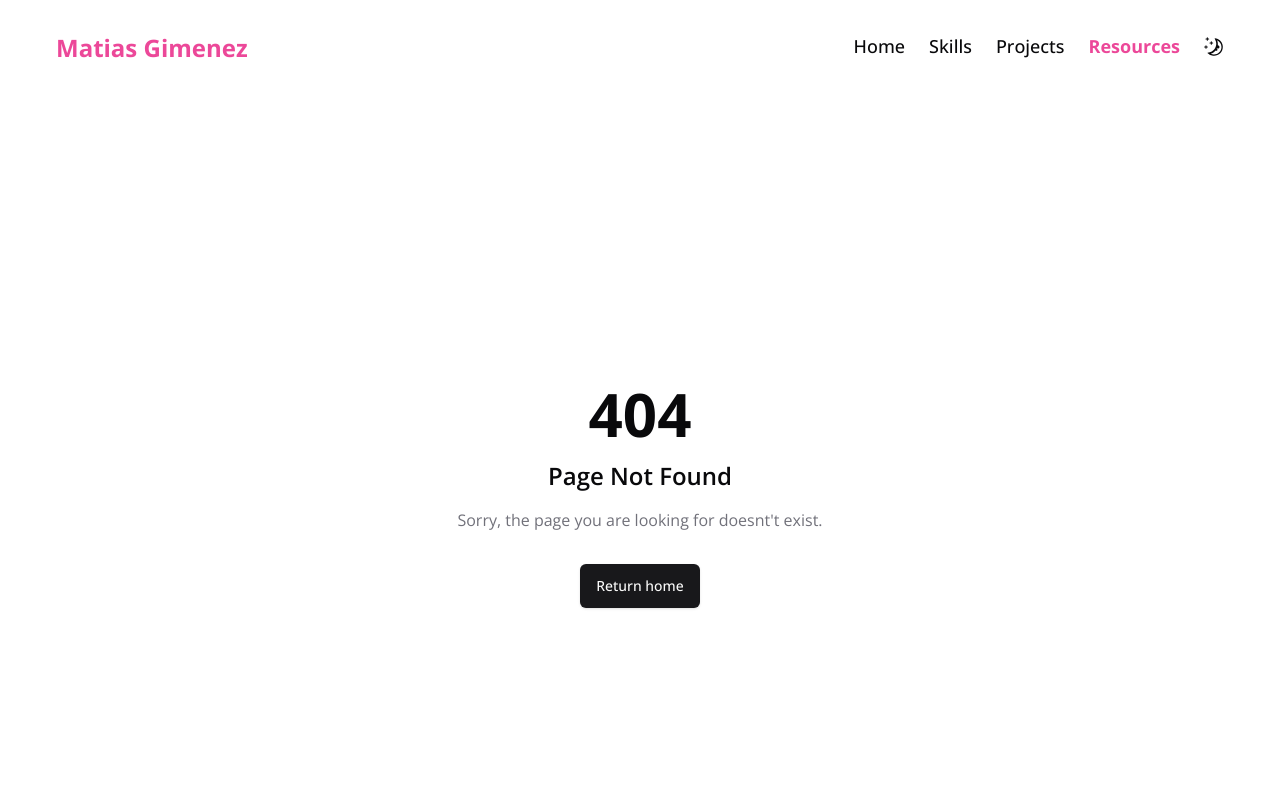
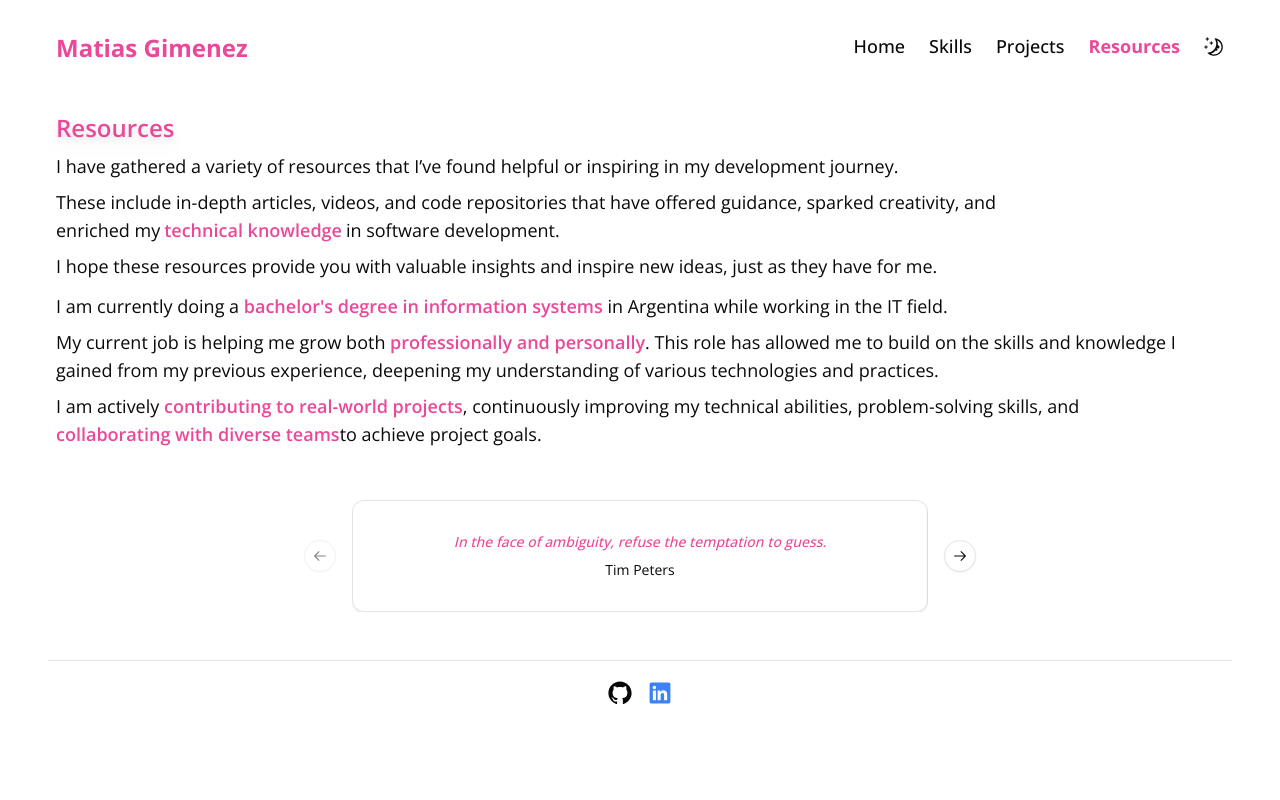
Before and after one commit to matiagimenez/portfolio, a Next.js app: page /resources in a window 1280 px wide. Before the commit this address had no page. Shown: the top 800 px of the page. Built offline with nearby package versions, Linux system fonts and the light colour scheme.

Commit message:
fix(config): add resources page introduction section

```diff
--- /dev/null
+++ b/src/app/resources/page.tsx
@@ -0,0 +1,32 @@
+import React from 'react';
+
+export default function Page() {
+	return (
+		<>
+			<section className='grow max-w-5xl pt-2'>
+				<h2 className='text-2xl font-bold drop-shadow-lg p-2 md:pr-3'>
+					<span className='text-pink-500 font-semibold'>
+						Resources
+					</span>
+				</h2>
+				<p className='text-lg pb-2 px-2 md:pr-3'>
+					I have gathered a variety of resources that I’ve found
+					helpful or inspiring in my development journey.
+				</p>
+				<p className='text-lg pb-2 px-2 md:pr-3'>
+					These include in-depth articles, videos, and code
+					repositories that have offered guidance, sparked creativity,
+					and enriched my
+					<span className='text-pink-500 font-semibold inline-block mx-1'>
+						technical knowledge
+					</span>
+					in software development.
+				</p>
+				<p className='text-lg pb-2 px-2 md:pr-3'>
+					I hope these resources provide you with valuable insights
+					and inspire new ideas, just as they have for me.
+				</p>
+			</section>
+		</>
+	);
+}
```
